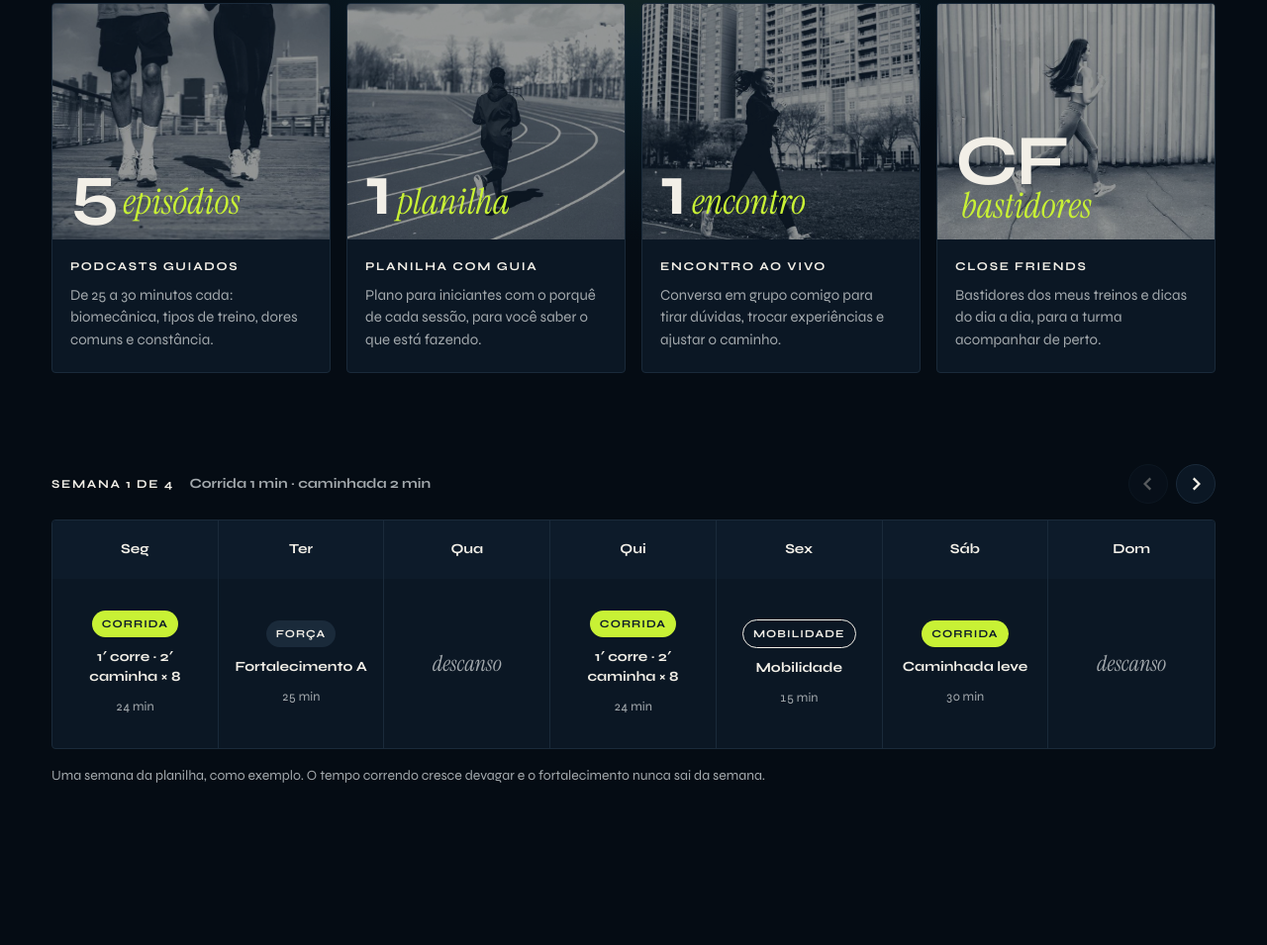
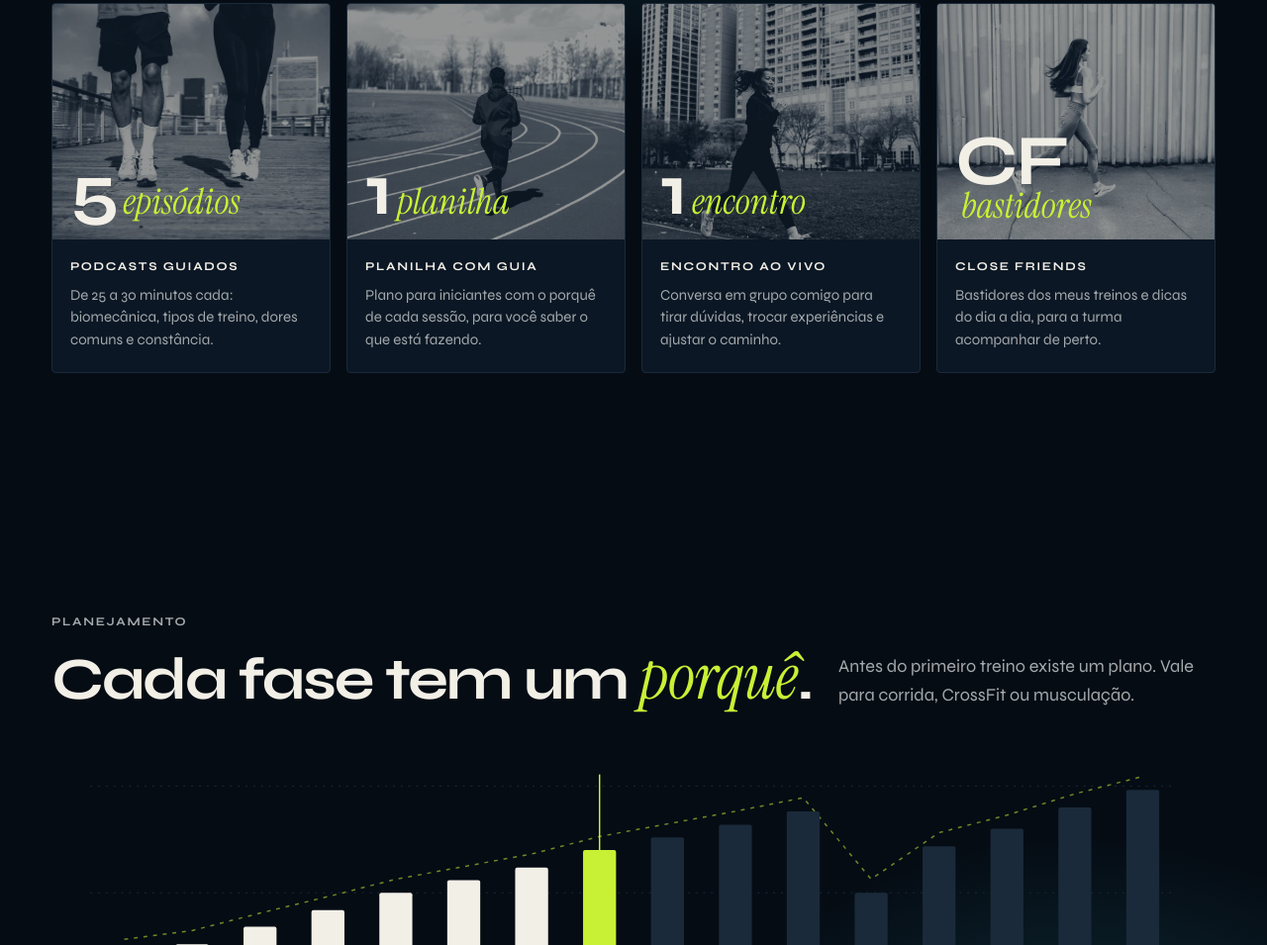
Before and after one commit to simm-sara/stella-maz, a plain HTML site: page index.html in a window 1280 px wide. Shown: the part 3642-4597 px from the top of the page at 99% size. Drawn offline with Linux system fonts and the light colour scheme.

Commit message:
Troca a planilha por faixa abstrata de planejamento e ajusta textos
Remove a semana de exemplo da planilha; nova seção com fases de
carga ao longo de 16 semanas; ciência no lugar de fisiologia no
sobre e na frase da foto; tira rótulos dos desenhos dos pilares;
CTA final mais específico.

Co-Authored-By: Claude Opus 5.5 <noreply@anthropic.com>
Claude-Session: https://claude.ai/code/session_01LeG9VPe4x8QANyGahvsCgL

```diff
--- a/index.html
+++ b/index.html
@@ -441,6 +441,28 @@ body::before{background:var(--noite)}
 @media (max-width:820px){#estacoes text{font-size:21px;letter-spacing:1px}.contato__pista{aspect-ratio:1.35/1}}
 @media (max-width:560px){.pilares{grid-template-columns:minmax(0,1fr)}.temas li{flex-direction:column;gap:6px}}
 
+/* ---------- planejamento ---------- */
+.plano{position:relative;overflow:hidden}
+.plano::before{content:"";position:absolute;width:60%;height:80%;right:-15%;bottom:-30%;pointer-events:none;
+  background:radial-gradient(closest-side, rgba(200,241,53,.13), rgba(29,93,107,.2) 55%, transparent 100%)}
+.plano > .miolo{position:relative}
+.plano__texto{max-width:36ch}
+.plano__grafico{display:flex;flex-direction:column;gap:0}
+#plano-svg{width:100%;height:auto;display:block}
+.plano__barra{fill:#1a2a3a;transition:fill .35s ease}
+.plano__barra.feita{fill:#f2efe7}
+.plano__barra.agora{fill:#c8f135}
+.fases{list-style:none;margin:0;padding:0 calc(40/1200*100%);display:flex}
+.fases li{flex:var(--p) 1 0;min-width:0;border-top:1px solid #2c3d4f;padding:14px 6px 0 0;margin-right:6px}
+.fases li span{font-size:12px;font-weight:700;letter-spacing:.14em;text-transform:uppercase;color:var(--tinta-suave)}
+.fases li.ativa{border-top-color:var(--destaque)}
+.fases li.ativa span{color:var(--tinta)}
+@media (max-width:720px){
+  .fases{flex-wrap:wrap;gap:10px 18px;padding:18px 0 0}
+  .fases li{flex:0 0 auto;border:0;padding:0;margin:0}
+  .fases li.ativa span{color:var(--destaque)}
+}
+
 @media (prefers-reduced-motion:reduce){
   html{scroll-behavior:auto}
   .letreiro__trilho{animation:none}
@@ -576,7 +598,6 @@ body::before{background:var(--noite)}
         <svg class="pilar__arte" viewBox="0 0 240 120" aria-hidden="true">
           <line x1="0" y1="70" x2="240" y2="70" stroke="#1a2a3a" stroke-width="1"/>
           <path class="pulso" d="M0 70 H52 L62 70 L70 52 L78 70 L88 70 L96 18 L106 104 L114 70 L132 70 L142 58 L154 70 H240" fill="none" stroke="#c8f135" stroke-width="2.2" stroke-linejoin="round" stroke-linecap="round"/>
-          <text x="0" y="112" fill="#a3a9ad" font-size="11" font-family="Syne, sans-serif" letter-spacing="1.2">FC · ADAPTAÇÃO</text>
         </svg>
         <h3 class="subtitulo">Fisiologia aplicada</h3>
         <p>O que muda no corpo nas primeiras semanas de treino, e por que o resultado leva tempo.</p>
@@ -591,7 +612,6 @@ body::before{background:var(--noite)}
           <circle cx="124" cy="74" r="6" fill="#c8f135"/>
           <circle cx="104" cy="112" r="5" fill="#050c14" stroke="#f2efe7" stroke-width="2"/>
           <text x="160" y="86" fill="#c8f135" font-size="20" font-family="Syne, sans-serif" font-weight="700">92°</text>
-          <text x="160" y="104" fill="#a3a9ad" font-size="11" font-family="Syne, sans-serif" letter-spacing="1.2">JOELHO</text>
         </svg>
         <h3 class="subtitulo">Biomecânica</h3>
         <p>Cadência, pisada e alinhamento: como o movimento distribui a carga nas articulações.</p>
@@ -630,7 +650,7 @@ body::before{background:var(--noite)}
     <div class="sobre__texto">
       <span class="rotulo suave">Quem é a Stella</span>
       <h2 class="titulo">Estudo o corpo para você treinar <span class="serif">por anos</span>.</h2>
-      <p class="corpo">Sou educadora física e treinadora de CrossFit. Trabalho força, corrida e musculação com base em fisiologia. Também errei muito no começo, e é por isso que explico o porquê de cada treino.</p>
+      <p class="corpo">Sou educadora física e treinadora de CrossFit. Trabalho força, corrida e musculação com base em ciência. Também errei muito no começo, e é por isso que explico o porquê de cada treino.</p>
       <ul class="credenciais">
         <li><b>Educação física</b><span>Formação completa</span></li>
         <li><b>CrossFit L1</b><span>Treinadora na Kyosei</span></li>
@@ -703,16 +723,27 @@ body::before{background:var(--noite)}
       <button class="redondo" type="button" id="carrossel-prox" aria-label="Próximo"><svg viewBox="0 0 16 16" fill="none" stroke="currentColor" stroke-width="2" aria-hidden="true"><path d="m6 3 5 5-5 5"/></svg></button>
     </div>
 
-    <div class="semana-bloco">
-      <div class="semana__barra">
-        <span><span class="rotulo" id="semana-rotulo">Semana 1</span> <span id="semana-resumo" class="suave">Corrida 1 min · caminhada 2 min</span></span>
-        <span class="semana__setas">
-          <button class="redondo redondo--escuro" type="button" id="semana-ant" aria-label="Semana anterior"><svg viewBox="0 0 16 16" fill="none" stroke="currentColor" stroke-width="2" aria-hidden="true"><path d="M10 3 5 8l5 5"/></svg></button>
-          <button class="redondo redondo--escuro" type="button" id="semana-prox" aria-label="Próxima semana"><svg viewBox="0 0 16 16" fill="none" stroke="currentColor" stroke-width="2" aria-hidden="true"><path d="m6 3 5 5-5 5"/></svg></button>
-        </span>
+  </div>
+</section>
+
+<!-- ===================== PLANEJAMENTO ===================== -->
+<section class="faixa secao plano" id="planejamento">
+  <div class="miolo">
+    <div class="cabeca cabeca--linha">
+      <div class="cabeca">
+        <span class="rotulo suave">Planejamento</span>
+        <h2 class="titulo">Cada fase tem um <span class="serif">porquê</span>.</h2>
       </div>
-      <div class="semana" id="semana" aria-live="polite"></div>
-      <p class="semana__nota">Uma semana da planilha, como exemplo. O tempo correndo cresce devagar e o fortalecimento nunca sai da semana.</p>
+      <p class="corpo suave plano__texto">Antes do primeiro treino existe um plano. Vale para corrida, CrossFit ou musculação.</p>
+    </div>
+    <div class="plano__grafico">
+      <svg id="plano-svg" viewBox="0 0 1200 270" preserveAspectRatio="xMidYMid meet" role="img" aria-label="Carga de treino ao longo de 16 semanas, subindo por fases, com uma semana de ajuste antes da evolução">
+        <g stroke="#1a2a3a" stroke-width="1"><line x1="40" y1="250" x2="1160" y2="250"/><line x1="40" y1="140" x2="1160" y2="140" stroke-dasharray="2 6"/><line x1="40" y1="30" x2="1160" y2="30" stroke-dasharray="2 6"/></g>
+        <polyline points="75,188 145,179 215,161 285,144 355,126 425,113 495,100 565,82 635,69 705,56 775,42 845,126 915,78 985,60 1055,38 1125,20" fill="none" stroke="#c8f135" stroke-opacity=".55" stroke-width="1.5" stroke-dasharray="4 6"/>
+        <g id="plano-barras"><rect class="plano__barra" x="58" y="202" width="34" height="48" rx="2"/><rect class="plano__barra" x="128" y="193" width="34" height="57" rx="2"/><rect class="plano__barra" x="198" y="175" width="34" height="75" rx="2"/><rect class="plano__barra" x="268" y="158" width="34" height="92" rx="2"/><rect class="plano__barra" x="338" y="140" width="34" height="110" rx="2"/><rect class="plano__barra" x="408" y="127" width="34" height="123" rx="2"/><rect class="plano__barra" x="478" y="114" width="34" height="136" rx="2"/><rect class="plano__barra" x="548" y="96" width="34" height="154" rx="2"/><rect class="plano__barra" x="618" y="83" width="34" height="167" rx="2"/><rect class="plano__barra" x="688" y="70" width="34" height="180" rx="2"/><rect class="plano__barra" x="758" y="56" width="34" height="194" rx="2"/><rect class="plano__barra" x="828" y="140" width="34" height="110" rx="2"/><rect class="plano__barra" x="898" y="92" width="34" height="158" rx="2"/><rect class="plano__barra" x="968" y="74" width="34" height="176" rx="2"/><rect class="plano__barra" x="1038" y="52" width="34" height="198" rx="2"/><rect class="plano__barra" x="1108" y="34" width="34" height="216" rx="2"/></g>
+        <line id="plano-cursor" x1="75" y1="18" x2="75" y2="256" stroke="#c8f135" stroke-width="1.5"/>
+      </svg>
+      <ol class="fases"><li style="--p:2"><span>Avaliação</span></li><li style="--p:4"><span>Base</span></li><li style="--p:5"><span>Progressão</span></li><li style="--p:1"><span>Ajuste</span></li><li style="--p:4"><span>Evolução</span></li></ol>
     </div>
   </div>
 </section>
@@ -724,7 +755,7 @@ body::before{background:var(--noite)}
       <img src="img/chegada.jpg" alt="Atleta sorrindo com os braços erguidos ao cruzar a chegada de uma prova" loading="lazy">
       <figcaption>
         <span class="rotulo">Stella Maz</span>
-        <p class="mural__frase">Fisiologia,<br>não <span class="serif">tendência</span>.</p>
+        <p class="mural__frase">Ciência,<br>não <span class="serif">tendência</span>.</p>
       </figcaption>
     </figure>
   </div>
@@ -814,9 +845,9 @@ body::before{background:var(--noite)}
       <div class="contato__cartao">
         <div class="cabeca" style="margin:0">
           <span class="rotulo suave">Primeiro passo</span>
-          <h2 class="titulo">Vamos montar o seu <span class="serif">treino</span>.</h2>
+          <h2 class="titulo">Treine com quem explica o <span class="serif">porquê</span>.</h2>
         </div>
-        <div><a class="botao botao--principal" href="https://wa.me/" target="_blank" rel="noopener">Chamar no WhatsApp</a></div>
+        <div><a class="botao botao--principal" href="https://wa.me/" target="_blank" rel="noopener">Falar com a Stella no WhatsApp</a></div>
         <dl>
           <div><dt>Instagram</dt><dd><a href="https://instagram.com/" target="_blank" rel="noopener">@stellamaz</a></dd></div>
           <div><dt>YouTube</dt><dd><a href="https://youtube.com/" target="_blank" rel="noopener">Stella Maz</a></dd></div>
@@ -881,41 +912,20 @@ body::before{background:var(--noite)}
   document.getElementById('carrossel-ant').addEventListener('click', function(){ car.scrollBy({left:-passoCar(), behavior: calmo?'auto':'smooth'}); });
   document.getElementById('carrossel-prox').addEventListener('click', function(){ car.scrollBy({left:passoCar(), behavior: calmo?'auto':'smooth'}); });
 
-  /* semana da planilha (exemplo) */
-  var dias = ['Seg','Ter','Qua','Qui','Sex','Sáb','Dom'];
-  var semanas = [
-    {resumo:'Corrida 1 min · caminhada 2 min', s:[
-      ['corrida','1′ corre · 2′ caminha × 8','24 min'],['forca','Fortalecimento A','25 min'],null,
-      ['corrida','1′ corre · 2′ caminha × 8','24 min'],['mob','Mobilidade','15 min'],['corrida','Caminhada leve','30 min'],null]},
-    {resumo:'Corrida 2 min · caminhada 2 min', s:[
-      ['corrida','2′ corre · 2′ caminha × 6','24 min'],['forca','Fortalecimento B','25 min'],null,
-      ['corrida','2′ corre · 2′ caminha × 6','24 min'],['mob','Mobilidade','15 min'],['corrida','Caminhada leve','35 min'],null]},
-    {resumo:'Corrida 3 min · caminhada 2 min', s:[
-      ['corrida','3′ corre · 2′ caminha × 5','25 min'],['forca','Fortalecimento A','30 min'],null,
-      ['corrida','3′ corre · 2′ caminha × 5','25 min'],['mob','Mobilidade','15 min'],['corrida','3′ corre · 2′ caminha × 4','20 min'],null]},
-    {resumo:'Semana mais leve para absorver', s:[
-      ['corrida','2′ corre · 2′ caminha × 5','20 min'],['forca','Fortalecimento B','25 min'],null,
-      ['mob','Mobilidade','20 min'],null,['corrida','Caminhada leve','30 min'],null]}
-  ];
-  var nomes = {corrida:'Corrida', forca:'Força', mob:'Mobilidade'};
-  var atual = 0, el = document.getElementById('semana');
-  function desenhar(){
-    var w = semanas[atual];
-    document.getElementById('semana-rotulo').textContent = 'Semana ' + (atual+1) + ' de ' + semanas.length;
-    document.getElementById('semana-resumo').textContent = w.resumo;
-    el.innerHTML = dias.map(function(d,i){
-      var x = w.s[i];
-      if(!x) return '<div class="dia dia--descanso"><div class="dia__nome">'+d+'</div><div class="dia__corpo">descanso</div></div>';
-      return '<div class="dia"><div class="dia__nome">'+d+'</div><div class="dia__corpo">'+
-        '<span class="sessao sessao--'+x[0]+'">'+nomes[x[0]]+'</span>'+
-        '<span class="dia__det">'+x[1]+'</span><span class="dia__min">'+x[2]+'</span></div></div>';
-    }).join('');
-    document.getElementById('semana-ant').disabled = atual===0;
-    document.getElementById('semana-prox').disabled = atual===semanas.length-1;
+
+  /* planejamento: cursor percorre as semanas */
+  var barras = document.querySelectorAll('.plano__barra'), cursor = document.getElementById('plano-cursor'), fasesLi = document.querySelectorAll('.fases li');
+  var limites = [2,6,11,12,16];
+  function semana(i){
+    barras.forEach(function(b,k){ b.classList.toggle('feita', k<i); b.classList.toggle('agora', k===i); });
+    cursor.setAttribute('x1', 75+i*70); cursor.setAttribute('x2', 75+i*70);
+    var f = 0; while(i >= limites[f]) f++;
+    fasesLi.forEach(function(li,k){ li.classList.toggle('ativa', k===f); });
   }
-  document.getElementById('semana-ant').addEventListener('click', function(){ if(atual>0){atual--;desenhar();} });
-  document.getElementById('semana-prox').addEventListener('click', function(){ if(atual<semanas.length-1){atual++;desenhar();} });
-  desenhar();
+  if(barras.length){
+    if(calmo){ semana(barras.length-1); }
+    else { var sem = 0; semana(0); setInterval(function(){ sem = (sem+1) % (barras.length+3); semana(Math.min(sem, barras.length-1)); }, 650); }
+  }
 
   /* pista: estações das áreas da Stella */
   var raia = document.getElementById('raia-corredor'), cor = document.getElementById('corredor');
```
